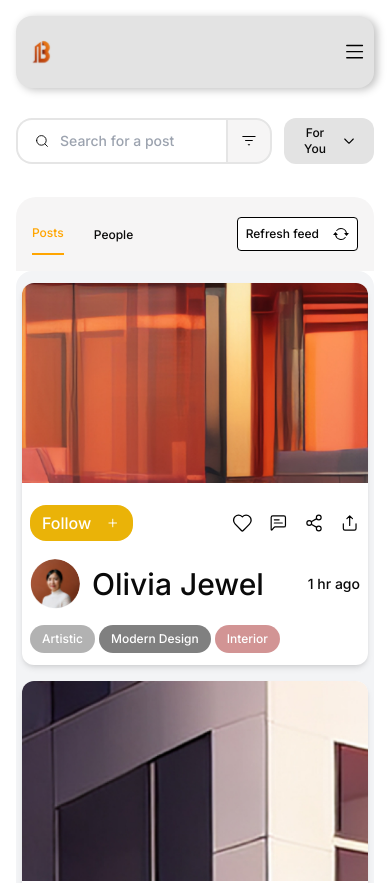
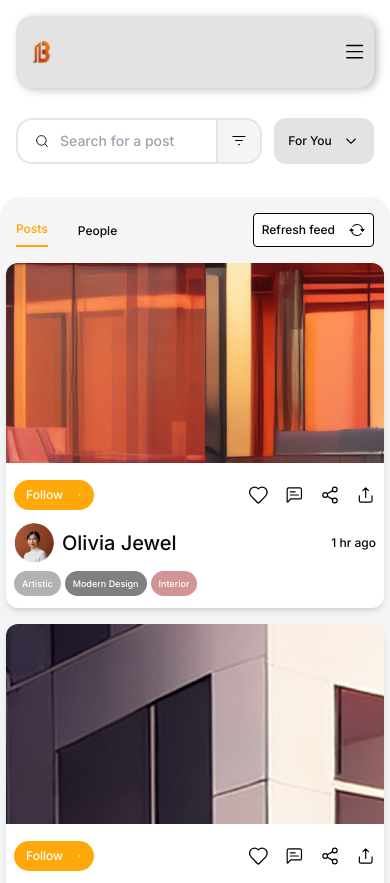
Before and after one commit to Marvellous-Udoye/Archi-buzz-webapp, a Next.js app: page /community in a window 390 px wide. Shown: the top 883 px of the page. Built offline with nearby package versions, Linux system fonts and the light colour scheme.

Commit message:
style: correct mobile view for community page

```diff
--- a/src/app/articles/page.tsx
+++ b/src/app/articles/page.tsx
@@ -18,7 +18,7 @@ const Article = () => {
 
   useEffect(() => {
     setArticles(data);
-  });
+  }, [data]);
 
   if (loading)
     return (
--- a/src/app/community/components/husbs-section.tsx
+++ b/src/app/community/components/husbs-section.tsx
@@ -43,7 +43,7 @@ const HubSection = () => {
           numbers={hub.members}
         >
           <Button
-            styles="bg-[#FFE4B2] px-2 py-1 rounded-[16px] flex items-center gap-1 text-xs lg:text-sm lg:px-3 lg:py-1.5"
+            styles="bg-[#FFE4B2] px-2 py-1 rounded-[16px] flex items-center gap-0 sm:gap-1 text-xs lg:text-sm lg:px-3 lg:py-1.5"
             handleClick={handleJoinHub}
           >
             <p>Join</p>
--- a/src/app/community/components/posts-section.tsx
+++ b/src/app/community/components/posts-section.tsx
@@ -12,21 +12,6 @@ interface PostdataProps {
   postPicture: string;
 }
 
-// export async function fetchData(
-//   url: string
-// ): Promise<PostdataProps[] | undefined> {
-//   try {
-//     const response = await fetch(url);
-//     if (!response.ok) {
-//       throw new Error("Unable to fetch post data");
-//     }
-//     const data: PostdataProps[] = await response.json();
-//     return data;
-//   } catch (error) {
-//     return undefined;
-//   }
-// }
-
 const PostFeed = () => {
   const [postData, setPostData] = useState<PostdataProps[]>([]);
   const [isloading, setLoading] = useState(true);
@@ -34,7 +19,6 @@ const PostFeed = () => {
   const [isPostFollowing, setIsPostFollowing] = useState<boolean[]>([]);
   const [isLike, setIsLike] = useState<boolean[]>([]);
 
-  // !using the custom fetching hook
   const { data, loading, error } = useFetch(
     "/postData.json",
     "error fetching posts"
@@ -61,7 +45,7 @@ const PostFeed = () => {
 
   return (
     <main className="flex flex-col gap-3">
-      <section className="flex flex-col gap-4 sm:gap-5 px-1.5 py-3 sm:p-3 rounded-2xl bg-gray-100">
+      <section className="flex flex-col gap-4 sm:gap-5 px-1.5 pb-3 sm:py-3 sm:px-3 rounded-bl-2xl rounded-br-2xl sm:rounded-2xl bg-gray-100">
         {postData.map((post, index) => (
           <div key={index} className="shadow-md rounded-xl bg-white">
             <Image
@@ -72,14 +56,10 @@ const PostFeed = () => {
               className='w-full h-[200px] rounded-t-xl object-cover'
             />
 
-            <div className="px-2 pb-3 flex flex-col gap-4 mt-5">
+            <div className="px-2 pb-3 flex flex-col gap-2 sm:gap-4 mt-3 sm:mt-5">
               <div className="flex items-center justify-between">
                 <Button
-                  styles={`${
-                    isPostFollowing[index]
-                      ? 'bg-gray-300 text-black'
-                      : 'bg-yellow-500 text-white active:bg-yellow-600'
-                  } py-1.5 px-3 rounded-2xl min-w-[80px] sm:min-w-[120px] transition duration-200 ease-in-out`}
+                  styles={`${isPostFollowing[index] ? 'bg-[#D8D8D8] text-black' : 'bg-[#FFA809] text-white active:bg-[#CC8400]'} h-[30px] sm:h-auto py-1.5 px-3 flex items-center gap-0 sm:gap-1 text-xs sm:text-sm rounded-2xl w-[80px] sm:w-[120px] transition duration-200 ease-in-out`}
                   handleClick={() => handleFollowClick(index)}
                 >
                   <p>{isPostFollowing[index] ? 'Following' : 'Follow'}</p>
@@ -116,18 +96,17 @@ const PostFeed = () => {
               </div>
 
               <div className="flex items-center justify-between">
-                <div className='flex items-center gap-3'>
+                <div className='flex items-center gap-2 sm:gap-3'>
                   <Image
                     src={post.profilePicture}
                     alt="Author's Picture"
                     width={50}
                     height={50}
-                    className="rounded-full w-[50px] h-[50px] object-cover"
+                    className="rounded-full w-10 sm:w-[50px] h-10 sm:h-[50px] object-cover"
                   />
-                  <p className='text-3xl font-medium'>{post.name}</p>
+                  <p className='text-xl sm:text-3xl font-medium'>{post.name}</p>
                 </div>
-
-                <span className='text-sm font-medium leading-7'>{post.timePosted} ago</span>
+                <span className='text-xs sm:text-sm font-medium sm:leading-7'>{post.timePosted} ago</span>
               </div>
 
               <div className="flex items-center gap-1 flex-wrap">
@@ -135,7 +114,7 @@ const PostFeed = () => {
                   <div key={tagIndex}>
                     <Button
                       cssStyle={{ backgroundColor: post.hashtagsColor[tagIndex] }}
-                      styles="py-1.5 px-3 rounded-2xl text-xs text-white"
+                      styles="py-1.5 px-2 sm:px-3 rounded-2xl sm:rounded-2xl text-[9px] sm:text-xs text-white"
                     >
                       <p>{tags}</p>
                     </Button>
--- a/src/app/community/page.tsx
+++ b/src/app/community/page.tsx
@@ -32,9 +32,9 @@ const Community = () => {
   };
 
   return (
-    <div className="max-w-[1298px] px-4 mx-auto mt-[30px]">
-      <div className="flex flex-col gap-[33px] xl:max-w-[700px]">
-        <div className="flex items-center gap-3 sm:justify-between">
+    <div className="max-w-[1298px] sm:px-4 mx-auto mt-[30px]">
+      <div className="flex flex-col gap-[33px] w-full xl:max-w-[700px] sm:mb-4 lg:mb-0">
+        <div className="flex items-center gap-3 justify-between mx-4 sm:mx-0">
           <div className="flex items-center relative group">
             <Input
               id="SearchAndFilter"
@@ -44,45 +44,15 @@ const Community = () => {
               handleChange={(e) => setSearch(e.target.value)}
               placeholder="Search for a post"
             >
-              <svg
-                className="absolute top-1/2 left-5 -translate-y-1/2 w-3 h-3 sm:w-5 sm:h-5"
-                xmlns="http://www.w3.org/2000/svg"
-                width="20"
-                height="20"
-                viewBox="0 0 20 20"
-                fill="none"
-              >
-                <path
-                  d="M15 15L19 19"
-                  stroke="black"
-                  stroke-width="1.5"
-                  stroke-linecap="round"
-                  stroke-linejoin="round"
-                />
-                <path
-                  d="M1 9C1 13.4183 4.58172 17 9 17C11.213 17 13.2161 16.1015 14.6644 14.6493C16.1077 13.2022 17 11.2053 17 9C17 4.58172 13.4183 1 9 1C4.58172 1 1 4.58172 1 9Z"
-                  stroke="black"
-                  stroke-width="1.5"
-                  stroke-linecap="round"
-                  stroke-linejoin="round"
-                />
+              <svg className="absolute top-1/2 left-5 -translate-y-1/2 w-3 h-3 sm:w-5 sm:h-5" xmlns="http://www.w3.org/2000/svg" width="20" height="20" viewBox="0 0 20 20" fill="none">
+                <path d="M15 15L19 19" stroke="black" stroke-width="1.5" stroke-linecap="round" stroke-linejoin="round" />
+                <path d="M1 9C1 13.4183 4.58172 17 9 17C11.213 17 13.2161 16.1015 14.6644 14.6493C16.1077 13.2022 17 11.2053 17 9C17 4.58172 13.4183 1 9 1C4.58172 1 1 4.58172 1 9Z" stroke="black" stroke-width="1.5" stroke-linecap="round" stroke-linejoin="round" />
               </svg>
             </Input>
 
             <div className="flex items-center bg-[#F6F5F5] w-[46px] h-[46px] sm:w-fit sm:h-[54px] p-3.5 rounded-tr-[16px] rounded-br-[16px] border-[0.8px] border-[2px] group-focus-within:border-[#FFA500] group-hover:shadow-custom">
-              <svg
-                xmlns="http://www.w3.org/2000/svg"
-                width="26"
-                height="19"
-                viewBox="0 0 26 19"
-                fill="none"
-              >
-                <path
-                  fill-rule="evenodd"
-                  clip-rule="evenodd"
-                  d="M0.369141 1.94468C0.369141 1.41162 0.801271 0.979492 1.33433 0.979492H24.4989C25.0319 0.979492 25.4641 1.41162 25.4641 1.94468C25.4641 2.47774 25.0319 2.90987 24.4989 2.90987H1.33433C0.801271 2.90987 0.369141 2.47774 0.369141 1.94468ZM5.51644 9.66614C5.51644 9.13308 5.94857 8.70095 6.48163 8.70095H19.3508C19.8839 8.70095 20.316 9.13308 20.316 9.66614C20.316 10.1992 19.8839 10.6313 19.3508 10.6313H6.48163C5.94857 10.6313 5.51644 10.1992 5.51644 9.66614ZM11.6297 16.4225C11.0966 16.4225 10.6645 16.8546 10.6645 17.3877C10.6645 17.9208 11.0966 18.3529 11.6297 18.3529H14.2035C14.7366 18.3529 15.1687 17.9208 15.1687 17.3877C15.1687 16.8546 14.7366 16.4225 14.2035 16.4225H11.6297Z"
-                  fill="black"
-                />
+              <svg xmlns="http://www.w3.org/2000/svg" width="26" height="19" viewBox="0 0 26 19" fill="none">
+                <path fill-rule="evenodd" clip-rule="evenodd" d="M0.369141 1.94468C0.369141 1.41162 0.801271 0.979492 1.33433 0.979492H24.4989C25.0319 0.979492 25.4641 1.41162 25.4641 1.94468C25.4641 2.47774 25.0319 2.90987 24.4989 2.90987H1.33433C0.801271 2.90987 0.369141 2.47774 0.369141 1.94468ZM5.51644 9.66614C5.51644 9.13308 5.94857 8.70095 6.48163 8.70095H19.3508C19.8839 8.70095 20.316 9.13308 20.316 9.66614C20.316 10.1992 19.8839 10.6313 19.3508 10.6313H6.48163C5.94857 10.6313 5.51644 10.1992 5.51644 9.66614ZM11.6297 16.4225C11.0966 16.4225 10.6645 16.8546 10.6645 17.3877C10.6645 17.9208 11.0966 18.3529 11.6297 18.3529H14.2035C14.7366 18.3529 15.1687 17.9208 15.1687 17.3877C15.1687 16.8546 14.7366 16.4225 14.2035 16.4225H11.6297Z" fill="black" />
               </svg>
             </div>
           </div>
@@ -90,43 +60,21 @@ const Community = () => {
           <div className="relative flex items-center">
             <Button
               handleClick={toggleDropdown}
-              styles="flex items-center justify-center gap-1 bg-[#E3E3E3] h-[46px] sm:h-[54px] px-4 py-2 rounded-[12px] w-[90px] sm:w-[130px] text-xs sm:text-sm"
+              styles="flex items-center justify-center bg-[#E3E3E3] h-[46px] sm:h-[54px] px-4 py-2 rounded-[12px] w-[100px] sm:w-[130px] text-xs sm:text-sm whitespace-nowrap"
             >
               {selectedOption}
-              <svg
-                className={`${isOpen ? "transform rotate-180" : ""
-                  } w-[18px] h-[18px] sm:w-[21px] sm:h-[21px] shrink-0`}
-                xmlns="http://www.w3.org/2000/svg"
-                width="21"
-                height="21"
-                viewBox="0 0 21 21"
-                fill="none"
-              >
-                <path
-                  d="M5.5 8.16602L10.5 13.166L15.5 8.16602"
-                  stroke="black"
-                  stroke-width="1.25"
-                  stroke-linecap="round"
-                  stroke-linejoin="round"
-                />
+              <svg className={`${isOpen ? "transform rotate-180" : ""} w-[18px] h-[18px] sm:w-[21px] sm:h-[21px] shrink-0`} xmlns="http://www.w3.org/2000/svg" width="21" height="21" viewBox="0 0 21 21" fill="none">
+                <path d="M5.5 8.16602L10.5 13.166L15.5 8.16602" stroke="black" stroke-width="1.25" stroke-linecap="round" stroke-linejoin="round" />
               </svg>
             </Button>
 
             {isOpen && (
               <div className="absolute mt-1 min-w-[90px] w-full min-h-[70px] top-full bg-white shadow-custom rounded-[8px] border z-10">
                 <ul className="text-[12px] sm:text-[14px]">
-                  <li
-                    className={`px-4 py-2 w-full cursor-pointer hover:bg-gray-200 rounded-tr-[8px] rounded-tl-[8px] font-medium ${selectedOption === "For You" ? "bg-gray-100" : ""
-                      }`}
-                    onClick={() => handleOptionSelect("For You")}
-                  >
+                  <li className={`px-4 py-2 w-full cursor-pointer hover:bg-gray-200 rounded-tr-[8px] rounded-tl-[8px] font-medium ${selectedOption === "For You" ? "bg-gray-100" : ""}`} onClick={() => handleOptionSelect("For You")}>
                     For You
                   </li>
-                  <li
-                    className={`px-4 py-2 cursor-pointer hover:bg-gray-200 rounded-br-[8px] rounded-bl-[8px] font-medium ${selectedOption === "Following" ? "bg-gray-100" : ""
-                      }`}
-                    onClick={() => handleOptionSelect("Following")}
-                  >
+                  <li className={`px-4 py-2 cursor-pointer hover:bg-gray-200 rounded-br-[8px] rounded-bl-[8px] font-medium ${selectedOption === "Following" ? "bg-gray-100" : ""}`} onClick={() => handleOptionSelect("Following")}>
                     Following
                   </li>
                 </ul>
@@ -138,19 +86,13 @@ const Community = () => {
         <div className="flex justify-between items-center bg-[#F6F5F5] rounded-t-[20px] sm:rounded-none sm:bg-transparent p-4 sm:p-0">
           <span className='flex items-end leading-8 gap-[30px] font-medium text-xs sm:text-base cursor-pointer'>
             <p
-              className={`py-1 ${activeTab === "Post"
-                  ? "text-[#FFA500] border-b-[2px] border-[#FFA500]"
-                  : ""
-                }`}
+              className={`sm:py-1 ${activeTab === "Post" ? "text-[#FFA500] border-b-[2px] border-[#FFA500]" : ""}`}
               onClick={() => handleTabClick("Post")}
             >
               Posts
             </p>
             <p
-              className={`py-1 ${activeTab === "People"
-                  ? "text-[#FFA500] border-b-[2px] border-[#FFA500]"
-                  : ""
-                }`}
+              className={`sm:py-1 ${activeTab === "People" ? "text-[#FFA500] border-b-[2px] border-[#FFA500]" : ""}`}
               onClick={() => handleTabClick("People")}
             >
               People
@@ -170,7 +112,7 @@ const Community = () => {
       </div>
 
       <div className="flex flex-col lg:flex-row lg:justify-between lg:gap-8 lg:pt-3">
-        <div className="lg:max-w-[700px] w-full">
+        <div className=" w-full lg:max-w-[700px]">
           {activeTab === 'Post' ? (
             <PostFeed />
           ) : (
--- a/src/app/component/common/accounts.tsx
+++ b/src/app/component/common/accounts.tsx
@@ -10,14 +10,14 @@ interface AccountCardProps {
 
 const AccountCard = ({ children, styles, text, profilePicture }: AccountCardProps) => {
   return (
-    <div className={`${styles} bg-[#fff] flex justify-between items-center shadow-custom p-4`}>
+    <div className={`${styles} bg-[#fff] flex justify-between items-center shadow-custom`}>
       <div className='flex items-center'>
         <Image
           src={profilePicture}
-          alt='Picture of post'
+          alt='Profile Picture'
           width={50}
           height={50}
-          className='rounded-full mr-[26px]'
+          className='rounded-full mr-4 sm:mr-[26px] w-10 h-10 sm:w-[50px] sm:h-[50px]'
         />
         <p>{text}</p>
       </div>
--- a/src/app/courses/components/archi-courses.tsx
+++ b/src/app/courses/components/archi-courses.tsx
@@ -23,9 +23,10 @@ const ArchiCourses = () => {
     liked: false,
     addToCart: false,
   }));
+
   useEffect(() => {
     setCourses(updatedCourses);
-  }, [data]);
+  }, [data, updatedCourses]);
 
   const handleLikeToggle = (index: number) => {
     const updatedCourses = courses.map((course, i) =>
--- a/src/hooks/fetchData.ts
+++ b/src/hooks/fetchData.ts
@@ -11,7 +11,7 @@ function useFetch(url: string, message: string) {
       .then((res) => setData(res))
       .catch((err) => setError(err + message))
       .finally(() => setLoading(false));
-  }, [url]);
+  }, [url, message]);
 
   return { data, loading, error };
 }
```
Also changed, not shown: src/app/community/components/accounts-section.tsx (+17 -20 lines), src/app/community/components/people-section.tsx (+3 -7 lines), src/app/hubs/page.tsx (+8 -14 lines).
